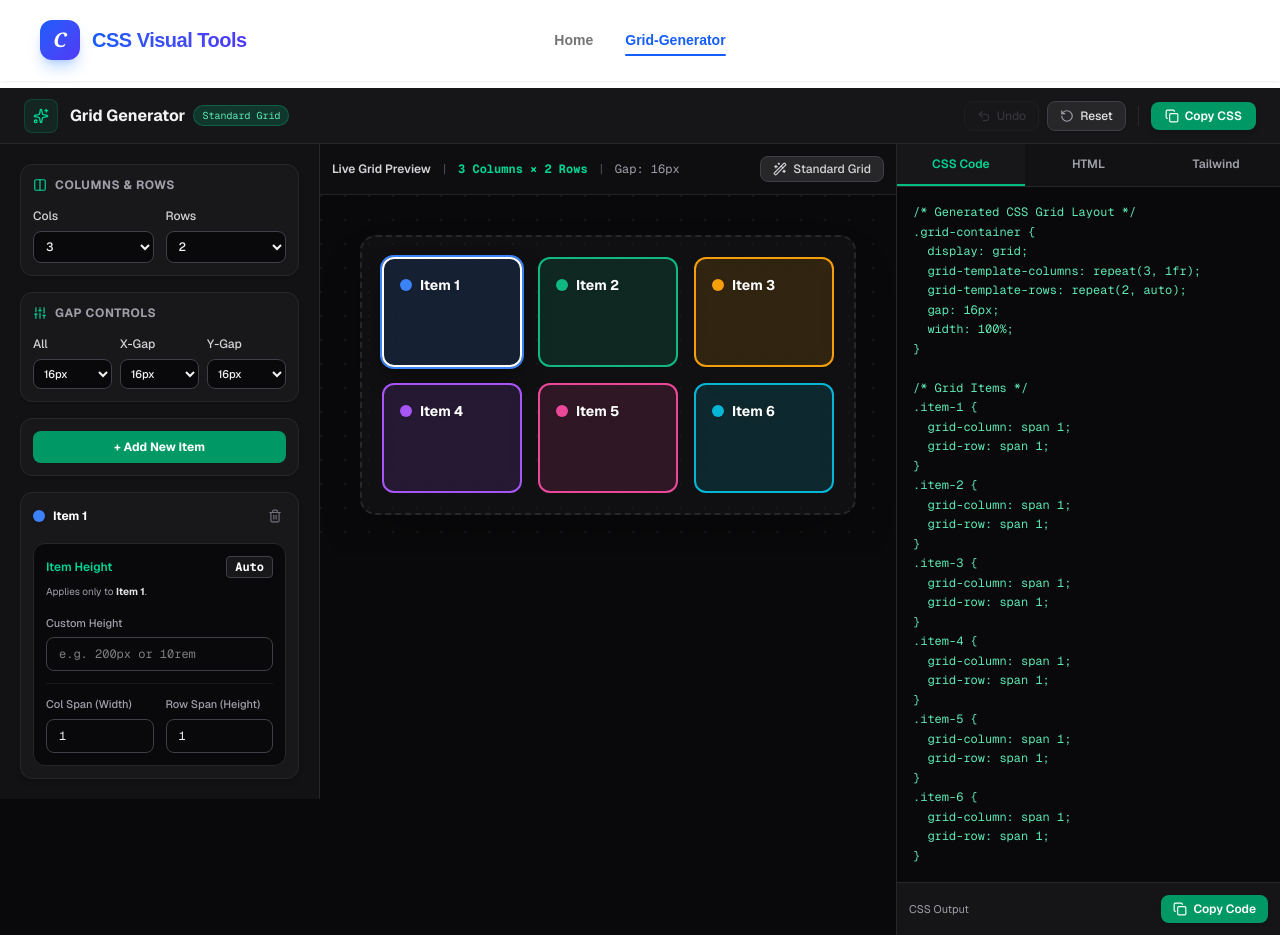
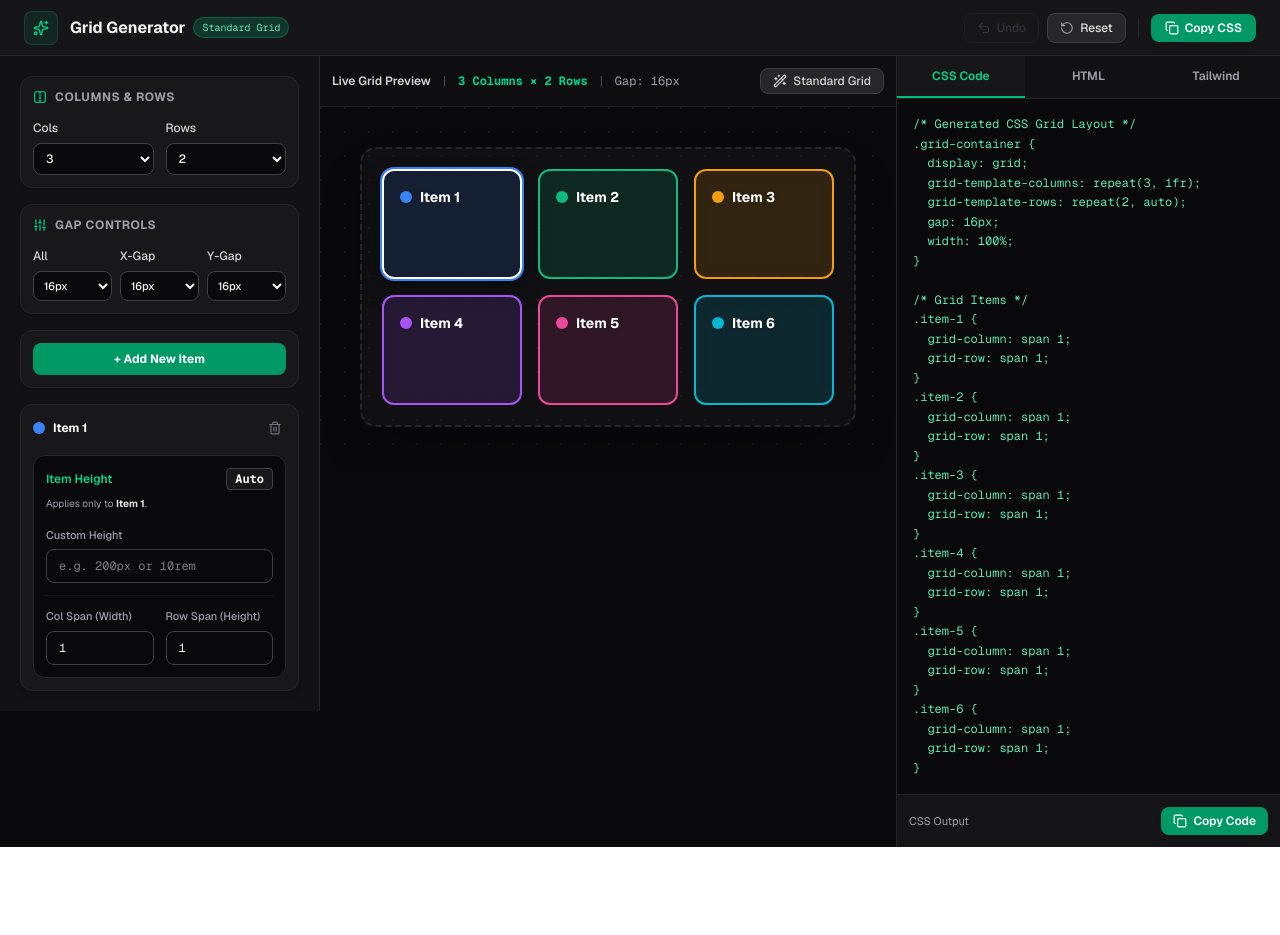
Before and after one commit to ankursrv/css-visual-tools, a Next.js app: page /grid-generator in a window 1280 px wide. After the commit the page ends 847 px from the top, so only its background shows below. Built offline with nearby package versions, Linux system fonts and the light colour scheme.

Commit message:
refactor: remove Header component to isolate it into dedicated header branch

```diff
--- a/app/layout.tsx
+++ b/app/layout.tsx
@@ -1,7 +1,7 @@
 import type { Metadata } from "next";
 import { Geist, Geist_Mono } from "next/font/google";
 import "./globals.css";
-import Header from "../components/Header";
+
 const geistSans = Geist({
   variable: "--font-geist-sans",
   subsets: ["latin"],
@@ -27,8 +27,7 @@ export default function RootLayout({
       lang="en"
       className={`${geistSans.variable} ${geistMono.variable} h-full antialiased`}
     >
-      <body className="min-h-full flex flex-col pt-[88px]">
-        <Header />
+      <body className="min-h-full flex flex-col">
         <main className="flex-1 flex flex-col">{children}</main>
       </body>
     </html>
--- a/components/Header.tsx
+++ /dev/null
@@ -1,85 +0,0 @@
-"use client";
-
-import Link from "next/link";
-import { usePathname } from "next/navigation";
-import { useEffect, useState } from "react";
-
-export default function Header() {
-  const [isScrolled, setIsScrolled] = useState(false);
-  const pathname = usePathname();
-
-  useEffect(() => {
-    const handleScroll = () => {
-      setIsScrolled(window.scrollY > 20);
-    };
-
-    // Check on initial load
-    handleScroll();
-
-    window.addEventListener("scroll", handleScroll);
-    return () => window.removeEventListener("scroll", handleScroll);
-  }, []);
-
-  return (
-    <header
-      className={`fixed top-0 left-0 right-0 z-50 transition-all duration-300 border-b ${
-        isScrolled
-          ? "bg-background/80 backdrop-blur-md border-foreground/10 py-3 shadow-md shadow-foreground/5"
-          : "bg-background/40 backdrop-blur-sm border-transparent py-5 shadow-sm shadow-foreground/5"
-      }`}
-    >
-      <div className="container grid grid-cols-3 items-center">
-        {/* Left Side: Logo */}
-        <div className="flex justify-start">
-          <Link href="/" className="flex items-center gap-3 group">
-            {/* Logo Icon */}
-            <div className="w-10 h-10 rounded-xl bg-gradient-to-br from-blue-600 to-indigo-600 flex items-center justify-center shadow-lg shadow-blue-500/30 group-hover:scale-105 group-hover:rotate-3 transition-all duration-300">
-              <span className="text-white font-bold text-xl leading-none font-serif italic">C</span>
-            </div>
-            {/* Logo Text */}
-            <span className="font-extrabold text-xl tracking-tight bg-clip-text text-transparent bg-gradient-to-r from-blue-600 to-indigo-600 hidden sm:block">
-              CSS Visual Tools
-            </span>
-          </Link>
-        </div>
-
-        {/* Center: Navigation */}
-        <div className="flex justify-center">
-          <nav>
-            <ul className="flex items-center gap-8">
-              <li>
-                <Link
-                  href="/"
-                  className={`relative py-2 text-sm font-semibold transition-colors duration-300 ${
-                    pathname === "/" ? "text-blue-600" : "text-foreground/60 hover:text-foreground"
-                  }`}
-                >
-                  Home
-                  {pathname === "/" && (
-                    <span className="absolute left-0 bottom-0 w-full h-[2px] bg-blue-600 rounded-full" />
-                  )}
-                </Link>
-              </li>
-              <li>
-                <Link
-                  href="/grid-generator"
-                  className={`relative py-2 text-sm font-semibold transition-colors duration-300 ${
-                    pathname === "/grid-generator" ? "text-blue-600" : "text-foreground/60 hover:text-foreground"
-                  }`}
-                >
-                  Grid-Generator
-                  {pathname === "/grid-generator" && (
-                    <span className="absolute left-0 bottom-0 w-full h-[2px] bg-blue-600 rounded-full" />
-                  )}
-                </Link>
-              </li>
-            </ul>
-          </nav>
-        </div>
-
-        {/* Right Side: Empty for balance (can be used for Theme Toggle, GitHub link, etc. later) */}
-        <div className="flex justify-end"></div>
-      </div>
-    </header>
-  );
-}
```
